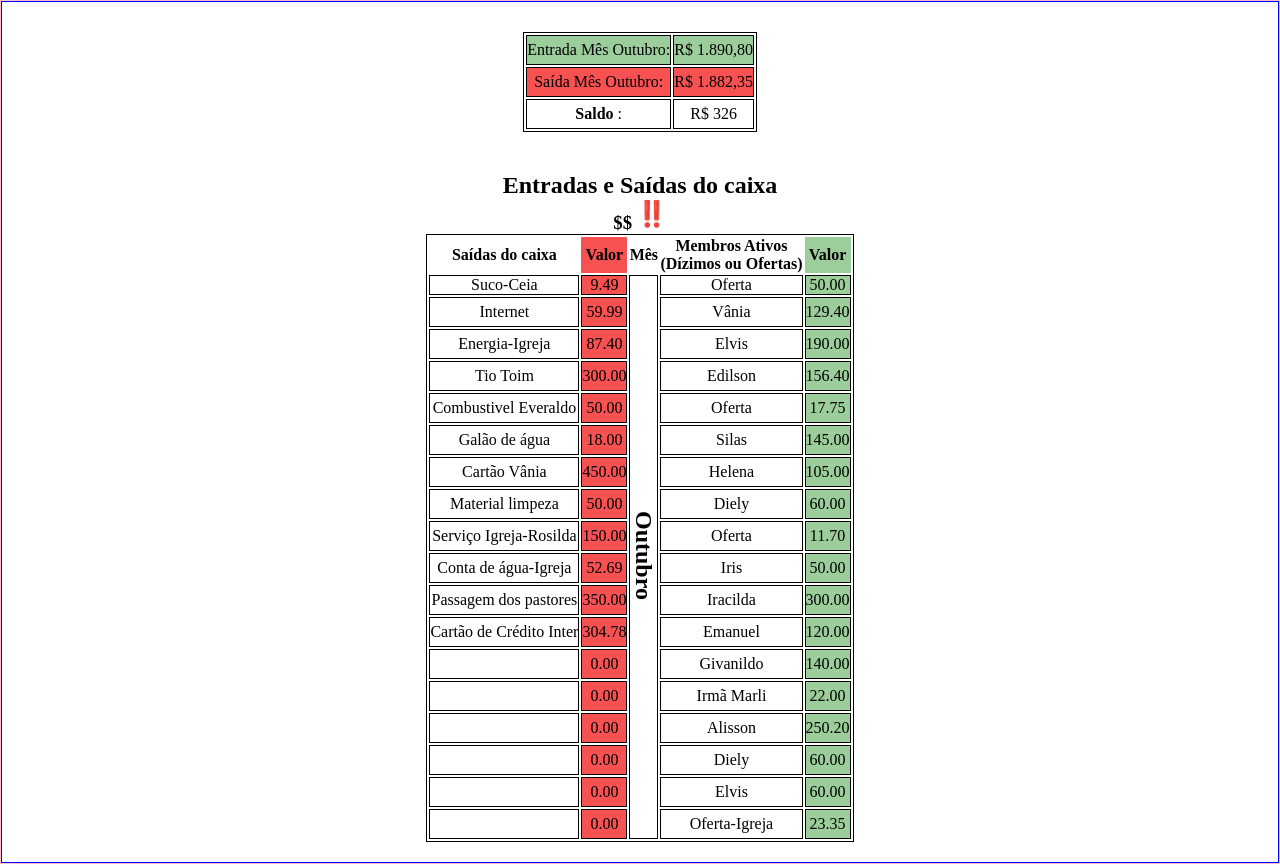
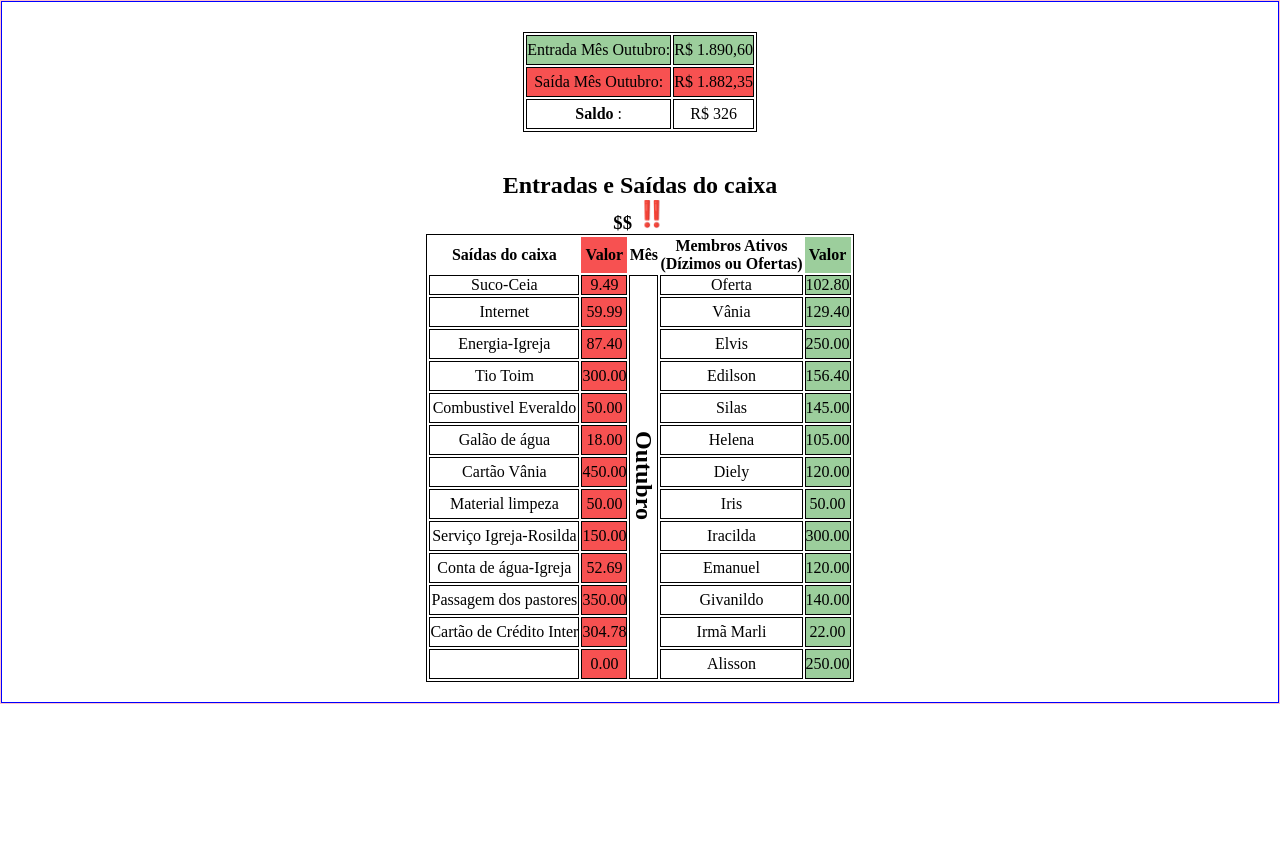
Before and after one commit to Edyylson/outubro, a plain HTML site: page index.html in a window 1280 px wide. After the commit the page ends 800 px from the top, so only its background shows below. Drawn offline with nearby package versions, Linux system fonts and the light colour scheme.

Commit message:
atualizar

```diff
--- a/index.html
+++ b/index.html
@@ -88,7 +88,7 @@
 
           </td>
           <td>Oferta</td>
-          <td class="vlentrada">50.00</td>
+          <td class="vlentrada">102.80</td>
 
 
         </tr>
@@ -105,7 +105,7 @@
           <td class="gastos">Energia-Igreja</td>
           <td class="vlsaida">87.40</td>
           <td>Elvis</td>
-          <td class="vlentrada">190.00</td>
+          <td class="vlentrada">250.00</td>
         </tr>
 
 
@@ -121,8 +121,8 @@
         <tr class="linha">
           <td class="gastos">Combustivel Everaldo</td>
           <td class="vlsaida">50.00</td>
-          <td>Oferta</td>
-          <td class="vlentrada">17.75</td>
+          <td>Silas</td>
+          <td class="vlentrada">145.00</td>
         </tr>
 
 
@@ -130,63 +130,49 @@
         <tr class="linha">
           <td class="gastos">Galão de água</td>
           <td class="vlsaida">18.00</td>
-          <td>Silas</td>
-          <td class="vlentrada">145.00</td>
+          <td>Helena</td>
+          <td class="vlentrada">105.00</td>
         </tr>
 
 
         <tr class="linha">
           <td class="gastos">Cartão Vânia</td>
           <td class="vlsaida">450.00</td>
-          <td>Helena</td>
-          <td class="vlentrada">105.00</td>
+          <td>Diely</td>
+          <td class="vlentrada">120.00</td>
         </tr>
 
         <tr class="linha">
           <td class="gastos">Material limpeza</td>
           <td class="vlsaida">50.00</td>
-          <td>Diely</td>
-          <td class="vlentrada">60.00</td>
+          <td>Iris</td>
+          <td class="vlentrada">50.00</td>
         </tr>
 
         <tr class="linha">
           <td class="gastos">Serviço Igreja-Rosilda</td>
           <td class="vlsaida">150.00</td>
-          <td>Oferta</td>
-          <td class="vlentrada">11.70</td>
+          <td>Iracilda</td>
+          <td class="vlentrada">300.00</td>
         </tr>
 
         <tr class="linha">
           <td class="gastos">Conta de água-Igreja</td>
           <td class="vlsaida">52.69</td>
-          <td>Iris</td>
-          <td class="vlentrada">50.00</td>
+          <td>Emanuel</td>
+          <td class="vlentrada">120.00</td>
         </tr>
 
         <tr class="linha">
           <td class="gastos">Passagem dos pastores</td>
           <td class="vlsaida">350.00</td>
-          <td>Iracilda</td>
-          <td class="vlentrada">300.00</td>
+          <td>Givanildo</td>
+          <td class="vlentrada">140.00</td>
         </tr>
 
         <tr class="linha">
           <td class="gastos">Cartão de Crédito Inter</td>
           <td class="vlsaida">304.78</td>
-          <td>Emanuel</td>
-          <td class="vlentrada">120.00</td>
-        </tr>
-
-        <tr class="linha">
-          <td class="gastos"></td>
-          <td class="vlsaida">0.00</td>
-          <td>Givanildo</td>
-          <td class="vlentrada">140.00</td>
-        </tr>
-
-        <tr class="linha">
-          <td class="gastos"></td>
-          <td class="vlsaida">0.00</td>
           <td>Irmã Marli</td>
           <td class="vlentrada">22.00</td>
         </tr>
@@ -195,30 +181,9 @@
           <td class="gastos"></td>
           <td class="vlsaida">0.00</td>
           <td>Alisson</td>
-          <td class="vlentrada">250.20</td>
+          <td class="vlentrada">250.00</td>
         </tr>
 
-
-        <tr class="linha">
-          <td class="gastos"></td>
-          <td class="vlsaida">0.00</td>
-          <td>Diely</td>
-          <td class="vlentrada">60.00</td>
-        </tr>
-
-        <tr class="linha">
-          <td class="gastos"></td>
-          <td class="vlsaida">0.00</td>
-          <td>Elvis</td>
-          <td class="vlentrada">60.00</td>
-        </tr>
-
-        <tr class="linha">
-          <td class="gastos"></td>
-          <td class="vlsaida">0.00</td>
-          <td>Oferta-Igreja</td>
-          <td class="vlentrada">23.35</td>
-        </tr>
 
 
         </tr>
--- a/java.js
+++ b/java.js
@@ -1,3 +1,4 @@
+
 //DECLARANDO VARIAVEIS;
 
 let soma = 0;
```
